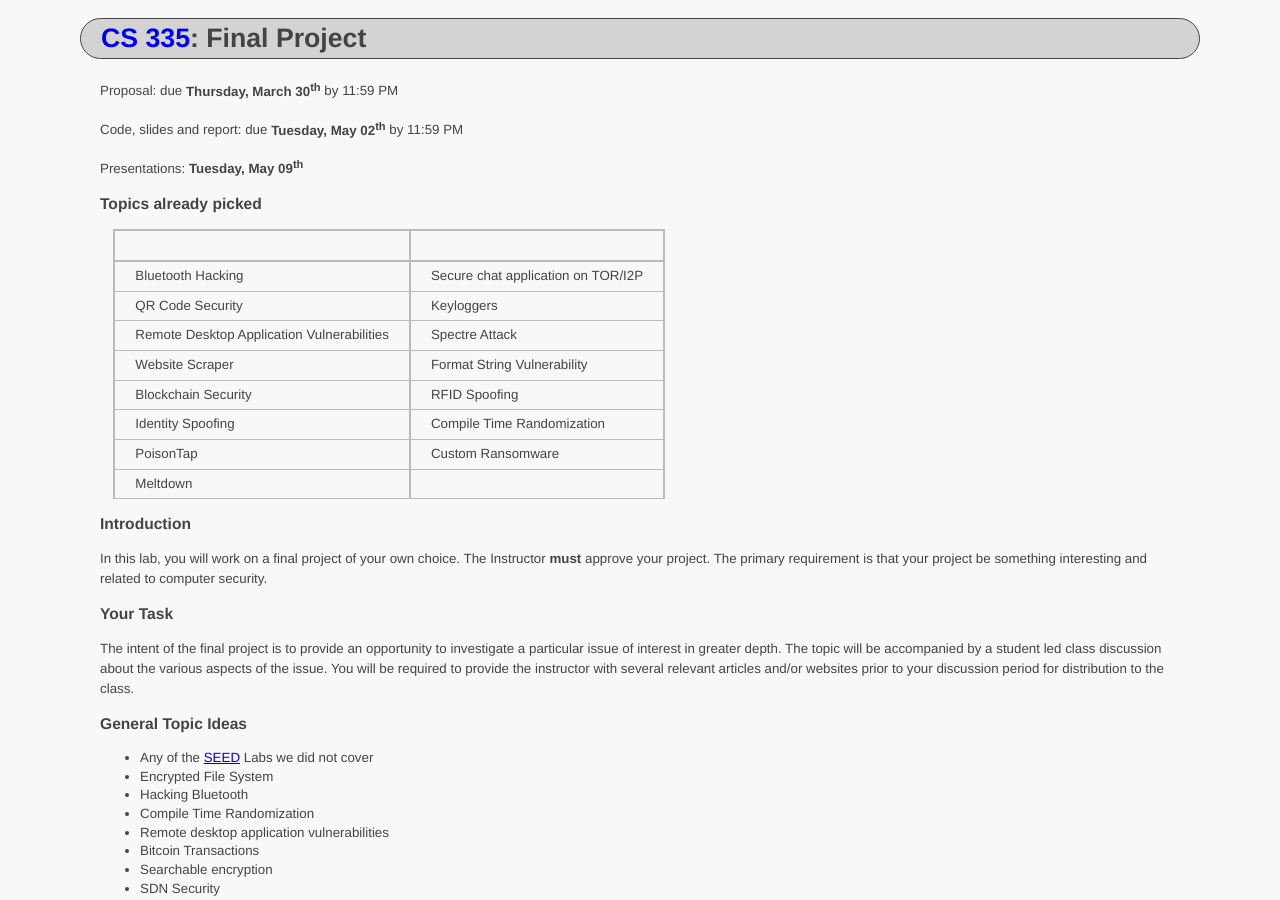
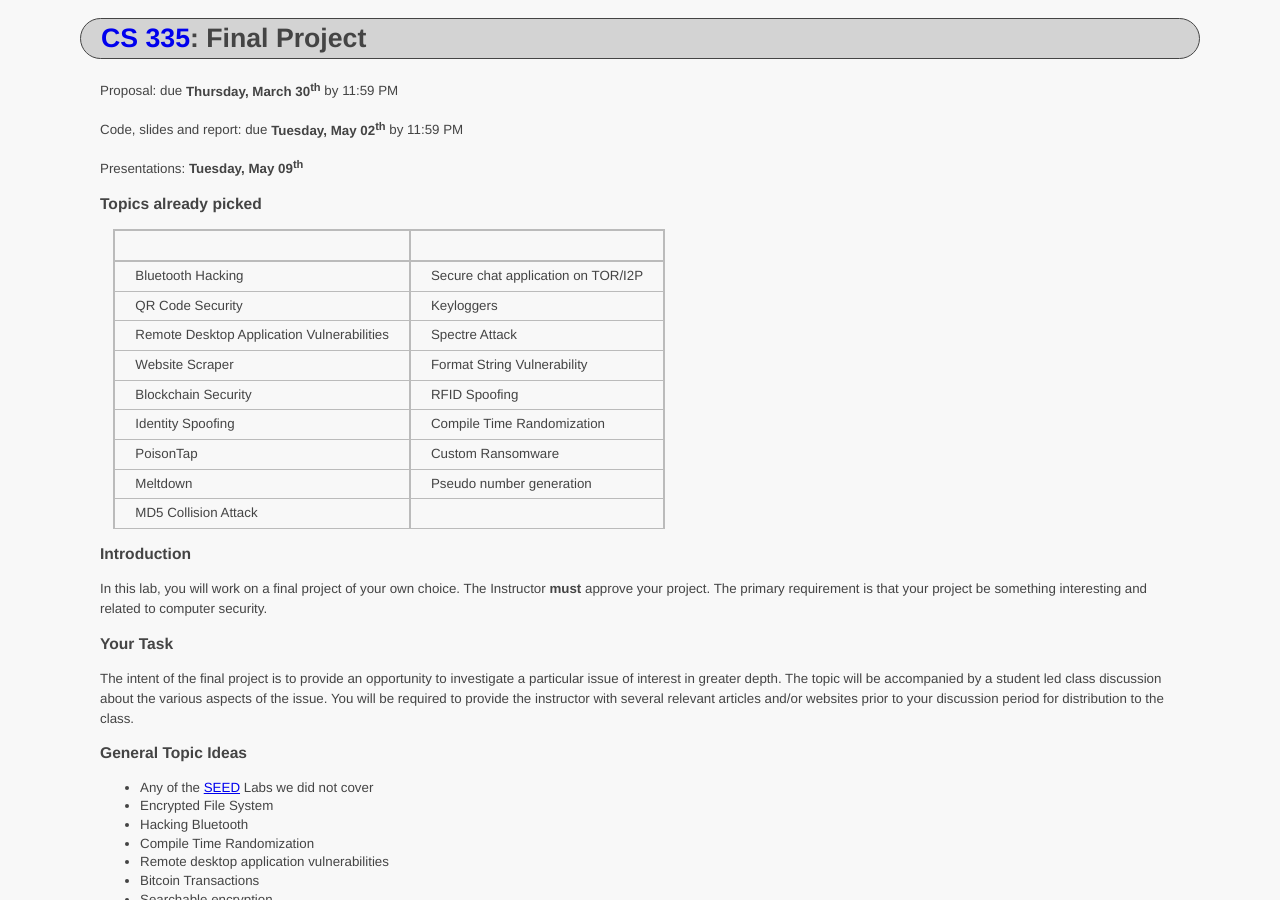
Before and after one commit to ycpcs/cs335-spring2023, a Jekyll site: the page built from assignments/project.md, in a window 1280 px wide and 900 px high. Built offline with Jekyll 4.4.1, drawn with Linux system fonts in a browser that asks for light colours.

Commit message:
Update project.md

```diff
--- a/assignments/project.md
+++ b/assignments/project.md
@@ -21,7 +21,8 @@ Website Scraper | Format String Vulnerability
 Blockchain Security | RFID Spoofing
 Identity Spoofing | Compile Time Randomization
 PoisonTap | Custom Ransomware
-Meltdown |
+Meltdown | Pseudo number generation
+MD5 Collision Attack |
 
 ### Introduction
 
```
